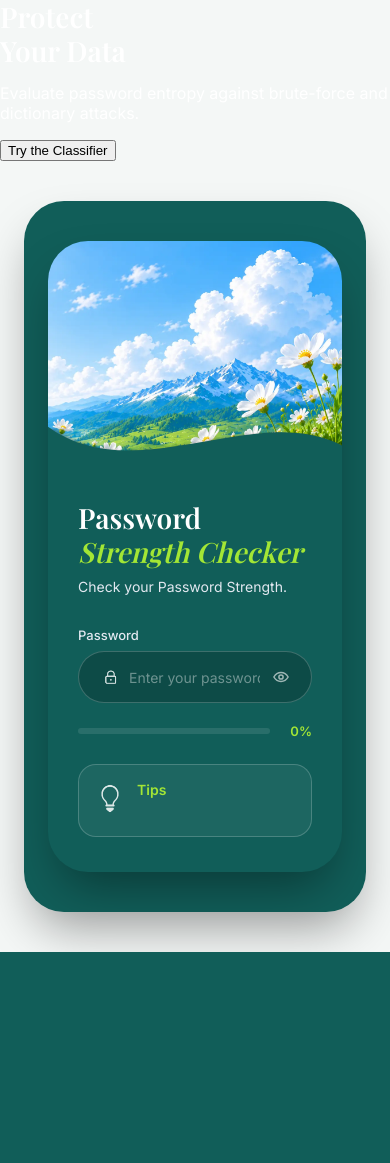
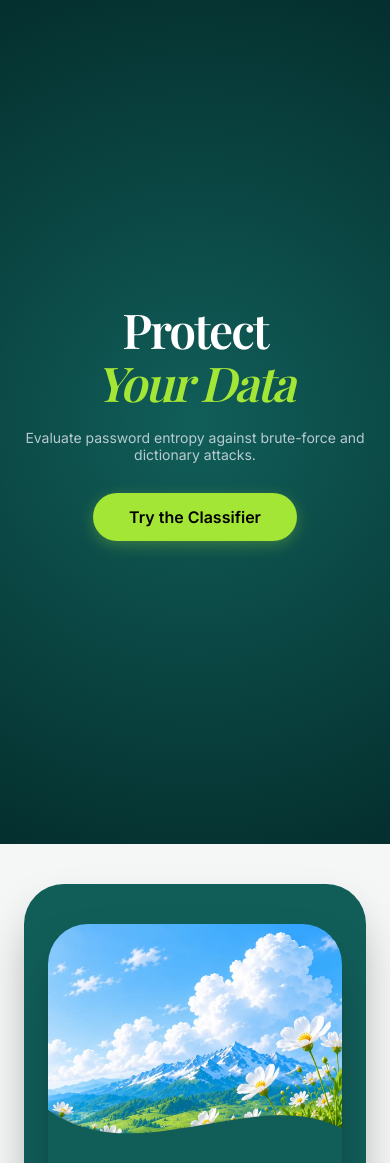
Before and after one commit to helenasaji/password-strength-classification, a Flask app: page / in a window 390 px wide. Shown: the top 1163 px of the page. Before the commit the page ends 952 px from the top, so only its background shows below. Run offline with Flask 3, Linux system fonts and the light colour scheme; some web fonts are replaced.

Commit message:
Add hero section styles to style.css

```diff
--- a/static/style.css
+++ b/static/style.css
@@ -292,4 +292,66 @@ label {
   .form-panel {
     padding: 20px 30px 35px;
   }
+.hero-splash {
+  height: 100vh;
+  width: 100%;
+  display: flex;
+  align-items: center;
+  justify-content: center;
+  background: radial-gradient(circle at center, var(--dark-green) 0%, #042f2e 100%);
+  position: relative;
 }
+
+.hero-content {
+  text-align: center;
+  animation: fadeIn 1.5s ease-in-out;
+}
+
+.hero-title {
+  font-family: var(--font-heading);
+  font-size: clamp(3rem, 8vw, 6rem);
+  color: var(--text-white);
+  line-height: 1.1;
+  margin: 0;
+  letter-spacing: -2px;
+}
+
+.hero-title .hero-highlight {
+  color: var(--accent-green);
+  font-style: italic;
+  display: block;
+}
+
+.hero-subtitle {
+  color: var(--text-muted);
+  font-size: clamp(14px, 2vw, 18px);
+  max-width: 500px;
+  margin: 20px auto 30px;
+  opacity: 0.8;
+}
+
+.hero-btn {
+  background-color: var(--accent-green);
+  color: #000;
+  font-family: var(--font-body);
+  font-weight: 600;
+  font-size: 16px;
+  padding: 14px 36px;
+  border: none;
+  border-radius: 50px;
+  cursor: pointer;
+  transition: all 0.3s ease;
+  box-shadow: 0 4px 15px rgba(163, 230, 53, 0.3);
+}
+
+.hero-btn:hover {
+  transform: translateY(-3px);
+  box-shadow: 0 6px 20px rgba(163, 230, 53, 0.5);
+  background-color: #bef264;
+}
+
+@keyframes fadeIn {
+  0% { opacity: 0; transform: translateY(20px); }
+  100% { opacity: 1; transform: translateY(0); }
+}
+}
```
